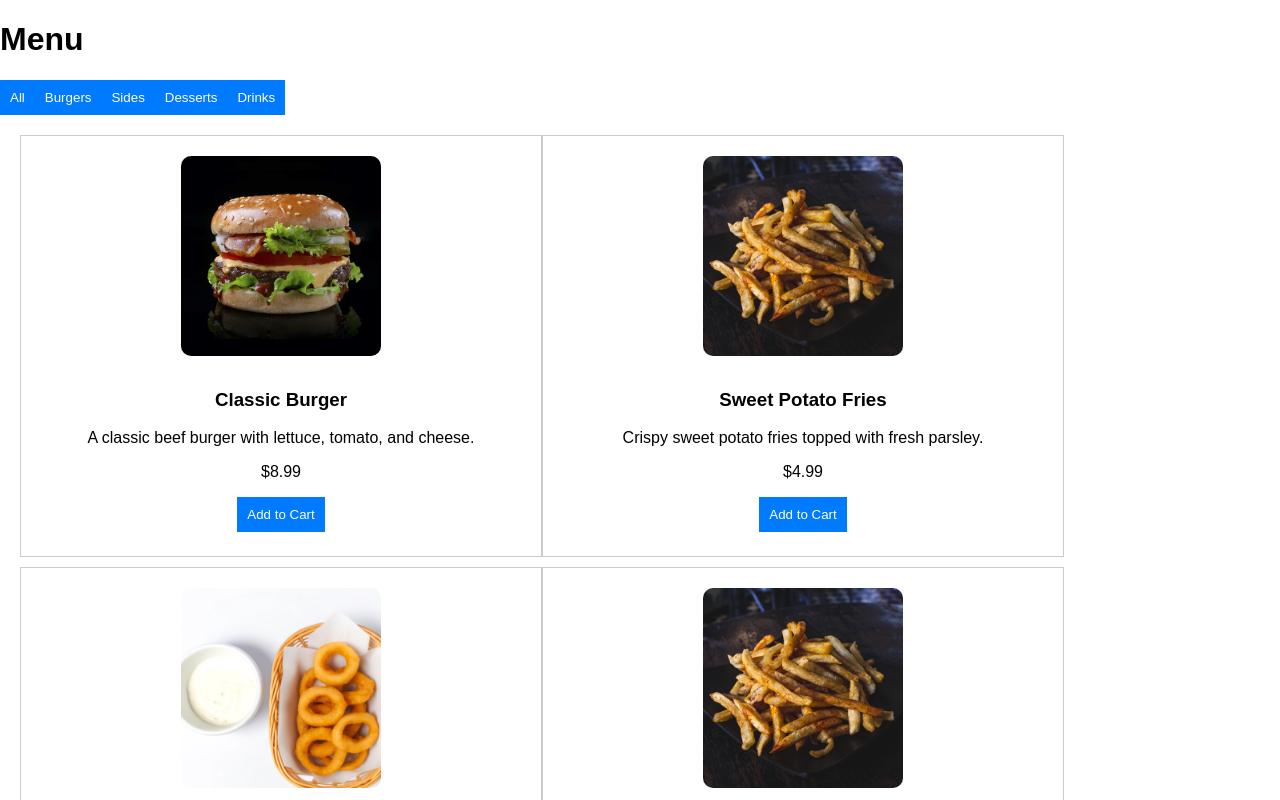
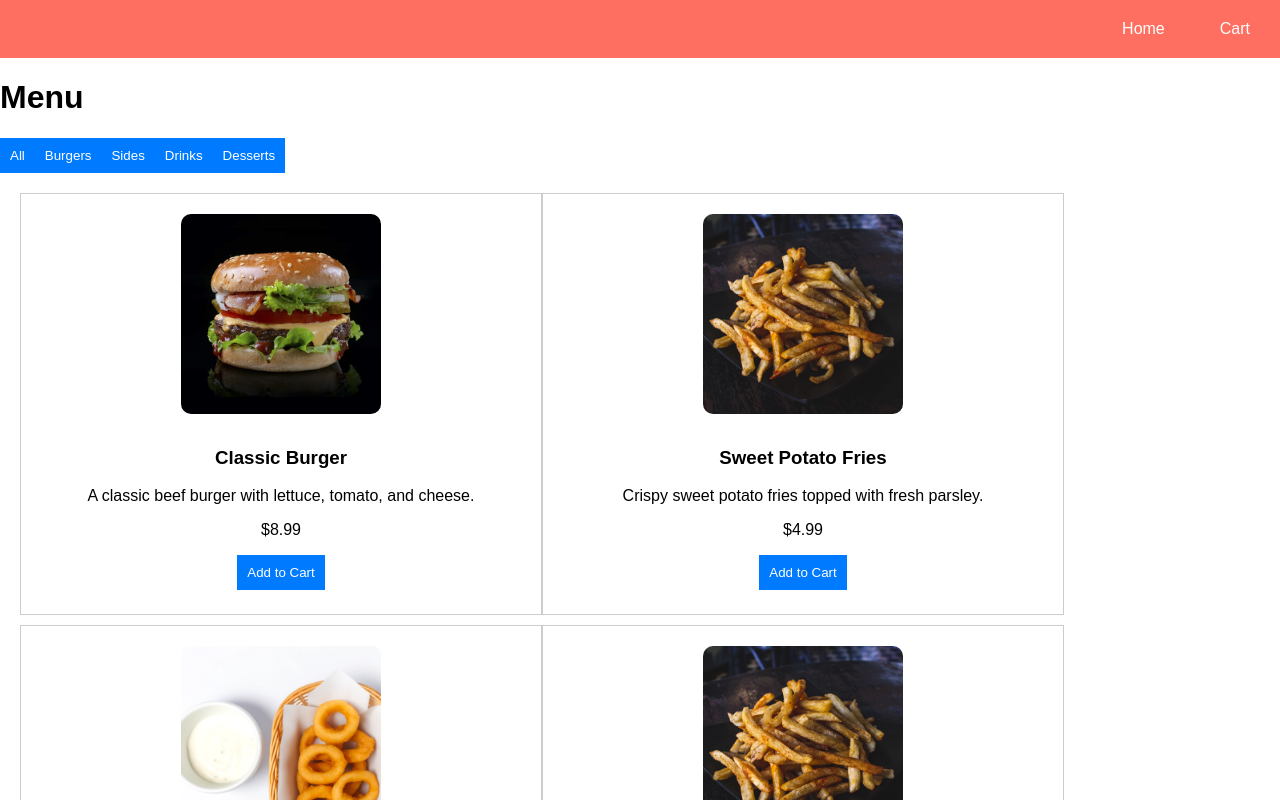
Before and after one commit to oxarious/bun-drop-project, a React (Vite) app: page /Menu in a window 1280 px wide. Shown: the top 800 px of the page. Built offline with nearby package versions, Linux system fonts and the light colour scheme; data requests are answered from the project's data file.

Commit message:
fixed so filterbuttons work dynamicly + some css

```diff
--- a/src/context/CartContext.jsx
+++ b/src/context/CartContext.jsx
@@ -6,7 +6,12 @@ export const CartProvider = ({ children }) => {
   const [cart, setCart] = useState([]);
 
   const addToCart = (item) => {
-    setCart([...cart, { ...item, quantity: 1 }]);
+    var existingItems = cart.filter((c) => c.id == item.id);
+    if (existingItems && existingItems[0]) {
+      updateQuantity(item.id, existingItems[0].quantity + 1);
+    } else {
+      setCart([...cart, { ...item, quantity: 1 }]);
+    }
   };
 
   const removeItem = (id) => {
--- a/src/index.css
+++ b/src/index.css
@@ -54,3 +54,23 @@ button:hover {
   width: 500px;
   height: 400px;
 }
+nav {
+  display: flex;
+  justify-content: flex-end;
+  gap: 15px;
+  padding: 10px;
+  background-color: #ff6f61;
+}
+
+nav a {
+  color: white;
+  text-decoration: none;
+  padding: 10px 20px;
+  background-color: #ff6f61;
+  border-radius: 5px;
+  transition: background-color 0.3s ease;
+}
+
+nav a:hover {
+  background-color: #e65a50;
+}
--- a/src/pages/Cart.jsx
+++ b/src/pages/Cart.jsx
@@ -9,6 +9,13 @@ function Cart() {
 
   return (
     <div>
+      <header>
+        <nav>
+          <Link to="/menu">Menu</Link>
+
+          <Link to="/">Home</Link>
+        </nav>
+      </header>
       <h1>Your Cart</h1>
       <ul>
         {cart.map((item) => (
--- a/src/pages/Menu.jsx
+++ b/src/pages/Menu.jsx
@@ -1,11 +1,20 @@
-import React, { useContext, useState } from "react";
+import React, { useContext, useState, useEffect } from "react";
 import { CartContext } from "../context/CartContext";
 import useFetch from "../hooks/useFetch";
+import { Link } from "react-router-dom";
 
 const Menu = () => {
   const { data: menu, loading, error } = useFetch("http://localhost:5000/menu");
   const [filter, setFilter] = useState("");
+  const [categories, setCategories] = useState([]);
   const { addToCart } = useContext(CartContext);
+
+  useEffect(() => {
+    if (menu.length > 0) {
+      const uniqueCategories = [...new Set(menu.map((item) => item.category))];
+      setCategories(uniqueCategories);
+    }
+  }, [menu]);
 
   const filteredMenu = filter
     ? menu.filter((item) => item.category === filter)
@@ -17,15 +26,21 @@ const Menu = () => {
   return (
     <div>
       <header>
+        <nav>
+          <Link to="/">Home</Link>
+          <Link to="/cart">Cart</Link>
+        </nav>
         <h1>Menu</h1>
-        <nav>
-          <button onClick={() => setFilter("")}>All</button>
-          <button onClick={() => setFilter("burgers")}>Burgers</button>
-          <button onClick={() => setFilter("sides")}>Sides</button>
-          <button onClick={() => setFilter("desserts")}>Desserts</button>
-          <button onClick={() => setFilter("drinks")}>Drinks</button>
-        </nav>
       </header>
+
+      <section className="filters">
+        <button onClick={() => setFilter("")}>All</button>
+        {categories.map((category) => (
+          <button key={category} onClick={() => setFilter(category)}>
+            {category.charAt(0).toUpperCase() + category.slice(1)}
+          </button>
+        ))}
+      </section>
       <section className="menu-items">
         {filteredMenu.map((item) => (
           <div key={item.id} className="menu-item">
--- a/src/pages/Payment.jsx
+++ b/src/pages/Payment.jsx
@@ -1,6 +1,7 @@
 import React, { useState, useContext } from "react";
 import { useNavigate } from "react-router-dom";
 import { CartContext } from "../context/CartContext";
+import { Link } from "react-router-dom";
 
 function Payment() {
   const [formData, setFormData] = useState({
@@ -32,6 +33,13 @@ function Payment() {
 
   return (
     <div>
+      <header>
+        <nav>
+          <Link to="/">Home</Link>
+          <Link to="/">Menu</Link>
+          <Link to="/cart">Cart</Link>
+        </nav>
+      </header>
       <h1>Payment</h1>
       <form onSubmit={handleSubmit}>
         <label>
```
Also changed, not shown: src/components/Footer.jsx (+7 -0 lines).
